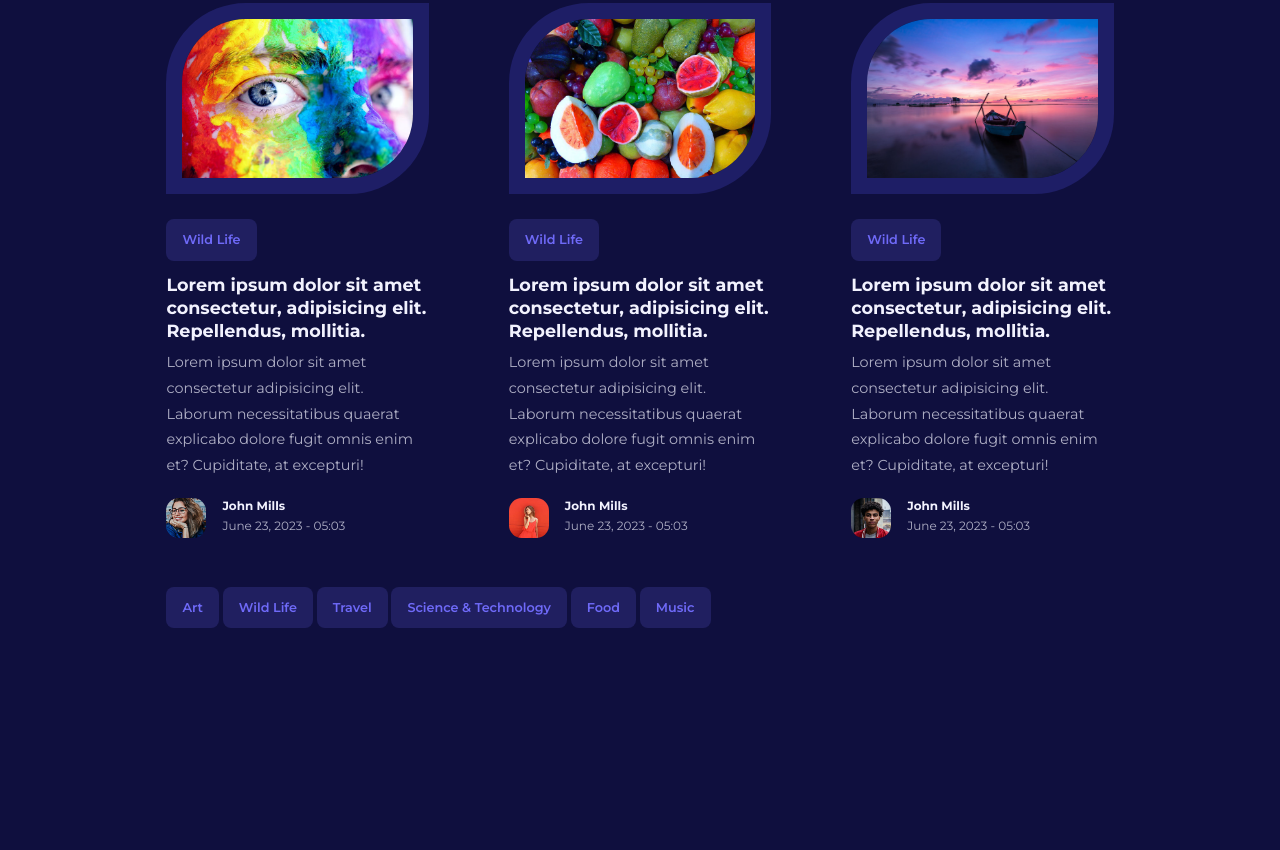
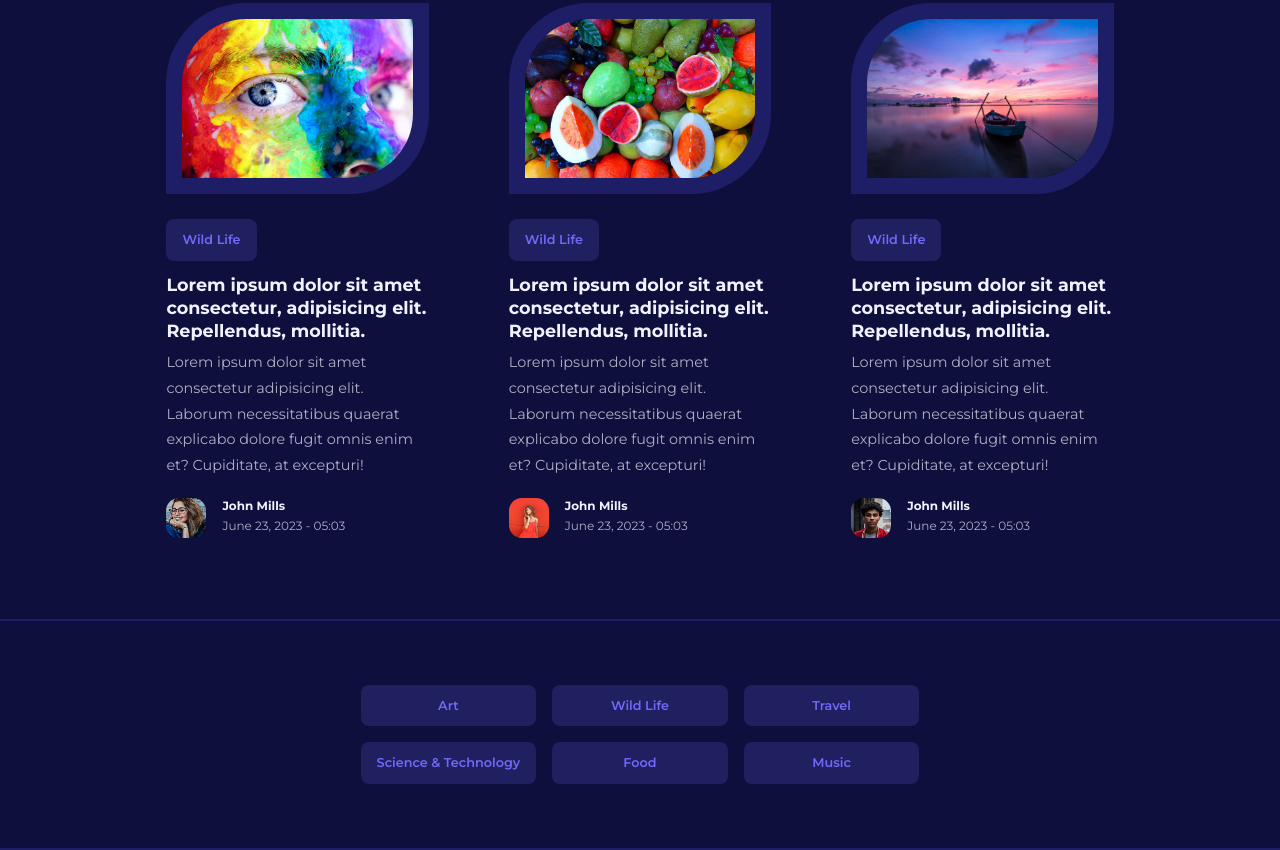
Before and after one commit to aniemmanuelrapoo/Blog-post-website, a plain HTML site: page index.html in a window 1280 px wide. Shown: the part 1127-1977 px from the top of the page. Before the commit the page ends 1755 px from the top, so only its background shows below. Drawn offline with nearby package versions, Linux system fonts and the light colour scheme.

Commit message:
done with category button

```diff
--- a/style.css
+++ b/style.css
@@ -232,4 +232,19 @@ nav button{
   display: grid;
   grid-template-columns: repeat(3, 1fr);
   gap: 5rem;
+  margin-bottom: 5rem;
 }
+
+/* ===================== CATEGORY BUTTONS ================== */
+.category__buttons{
+  padding: 4rem 0;
+  border-top: 2px solid var(--color-gray-900);
+  border-bottom: 2px solid var(--color-gray-900);
+}
+
+.category__buttons-container{
+  width: fit-content;
+  display: grid;
+  grid-template-columns: repeat(3, 1fr);
+  gap: 1rem;
+}
```
